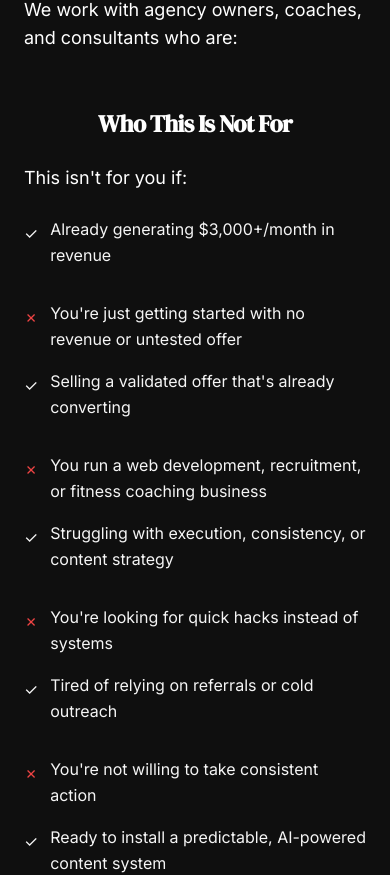
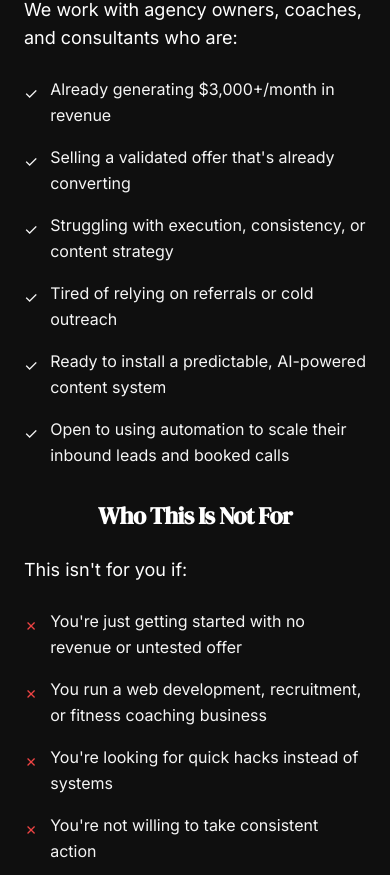
Before and after one commit to Rohitiyer37/clientsforge, a React (Vite) app: page / in a window 390 px wide. Shown: the part 1709-2584 px from the top of the page. Built offline with nearby package versions, Linux system fonts and the light colour scheme.

Commit message:
Adjust "Who We Help" mobile layout
Modify the "Who We Help" section to stack content vertically on mobile devices, ensuring "Who This Is For" appears before "Who This Is Not For." The desktop layout remains unchanged.

```diff
--- a/src/components/WhoThisIsForSection.tsx
+++ b/src/components/WhoThisIsForSection.tsx
@@ -8,7 +8,9 @@ const WhoThisIsForSection = () => {
           </h2>
 
           <div className="max-w-5xl mx-auto fade-in">
-            <div className="grid grid-cols-1 lg:grid-cols-2 gap-12 mb-4">
+            {/* Desktop Layout */}
+            <div className="hidden lg:block">
+              <div className="grid grid-cols-2 gap-12 mb-4">
                 <div>
                   <h3 className="text-2xl font-bold text-accent mb-6 text-center">
                     Who This Is For
@@ -29,7 +31,7 @@ const WhoThisIsForSection = () => {
 
               <div className="space-y-4 text-foreground-secondary">
                 {/* Row 1 */}
-                <div className="grid grid-cols-1 lg:grid-cols-2 gap-8">
+                <div className="grid grid-cols-2 gap-8">
                   <div className="flex items-start">
                     <span className="text-accent mr-3 mt-1">✓</span>
                     Already generating $3,000+/month in revenue
@@ -41,7 +43,7 @@ const WhoThisIsForSection = () => {
                 </div>
 
                 {/* Row 2 */}
-                <div className="grid grid-cols-1 lg:grid-cols-2 gap-8">
+                <div className="grid grid-cols-2 gap-8">
                   <div className="flex items-start">
                     <span className="text-accent mr-3 mt-1">✓</span>
                     Selling a validated offer that's already converting
@@ -53,7 +55,7 @@ const WhoThisIsForSection = () => {
                 </div>
 
                 {/* Row 3 */}
-                <div className="grid grid-cols-1 lg:grid-cols-2 gap-8">
+                <div className="grid grid-cols-2 gap-8">
                   <div className="flex items-start">
                     <span className="text-accent mr-3 mt-1">✓</span>
                     Struggling with execution, consistency, or content strategy
@@ -65,7 +67,7 @@ const WhoThisIsForSection = () => {
                 </div>
 
                 {/* Row 4 */}
-                <div className="grid grid-cols-1 lg:grid-cols-2 gap-8">
+                <div className="grid grid-cols-2 gap-8">
                   <div className="flex items-start">
                     <span className="text-accent mr-3 mt-1">✓</span>
                     Tired of relying on referrals or cold outreach
@@ -77,7 +79,7 @@ const WhoThisIsForSection = () => {
                 </div>
 
                 {/* Row 5 */}
-                <div className="grid grid-cols-1 lg:grid-cols-2 gap-8">
+                <div className="grid grid-cols-2 gap-8">
                   <div className="flex items-start">
                     <span className="text-accent mr-3 mt-1">✓</span>
                     Ready to install a predictable, AI-powered content system
@@ -86,12 +88,80 @@ const WhoThisIsForSection = () => {
                 </div>
 
                 {/* Row 6 */}
-                <div className="grid grid-cols-1 lg:grid-cols-2 gap-8">
+                <div className="grid grid-cols-2 gap-8">
                   <div className="flex items-start">
                     <span className="text-accent mr-3 mt-1">✓</span>
                     Open to using automation to scale their inbound leads and booked calls
                   </div>
                   <div></div>
+                </div>
+              </div>
+            </div>
+
+            {/* Mobile Layout */}
+            <div className="lg:hidden">
+              {/* Who This Is For Section */}
+              <div className="mb-8">
+                <h3 className="text-2xl font-bold text-accent mb-6 text-center">
+                  Who This Is For
+                </h3>
+                <p className="text-lg text-foreground mb-6">
+                  We work with agency owners, coaches, and consultants who are:
+                </p>
+                <div className="space-y-4 text-foreground-secondary">
+                  <div className="flex items-start">
+                    <span className="text-accent mr-3 mt-1">✓</span>
+                    Already generating $3,000+/month in revenue
+                  </div>
+                  <div className="flex items-start">
+                    <span className="text-accent mr-3 mt-1">✓</span>
+                    Selling a validated offer that's already converting
+                  </div>
+                  <div className="flex items-start">
+                    <span className="text-accent mr-3 mt-1">✓</span>
+                    Struggling with execution, consistency, or content strategy
+                  </div>
+                  <div className="flex items-start">
+                    <span className="text-accent mr-3 mt-1">✓</span>
+                    Tired of relying on referrals or cold outreach
+                  </div>
+                  <div className="flex items-start">
+                    <span className="text-accent mr-3 mt-1">✓</span>
+                    Ready to install a predictable, AI-powered content system
+                  </div>
+                  <div className="flex items-start">
+                    <span className="text-accent mr-3 mt-1">✓</span>
+                    Open to using automation to scale their inbound leads and booked calls
+                  </div>
+                </div>
+              </div>
+
+              {/* Who This Is Not For Section */}
+              <div>
+                <h3 className="text-2xl font-bold text-accent mb-6 text-center">
+                  Who This Is Not For
+                </h3>
+                <p className="text-lg text-foreground mb-6">
+                  This isn't for you if:
+                </p>
+                <div className="space-y-4 text-foreground-secondary">
+                  <div className="flex items-start">
+                    <span className="text-red-500 mr-3 mt-1">✗</span>
+                    You're just getting started with no revenue or untested offer
+                  </div>
+                  <div className="flex items-start">
+                    <span className="text-red-500 mr-3 mt-1">✗</span>
+                    You run a web development, recruitment, or fitness coaching business
+                  </div>
+                  <div className="flex items-start">
+                    <span className="text-red-500 mr-3 mt-1">✗</span>
+                    You're looking for quick hacks instead of systems
+                  </div>
+                  <div className="flex items-start">
+                    <span className="text-red-500 mr-3 mt-1">✗</span>
+                    You're not willing to take consistent action
+                  </div>
+                </div>
               </div>
             </div>
               </div>
```
Lines whose indentation alone changed are shown as unchanged.
